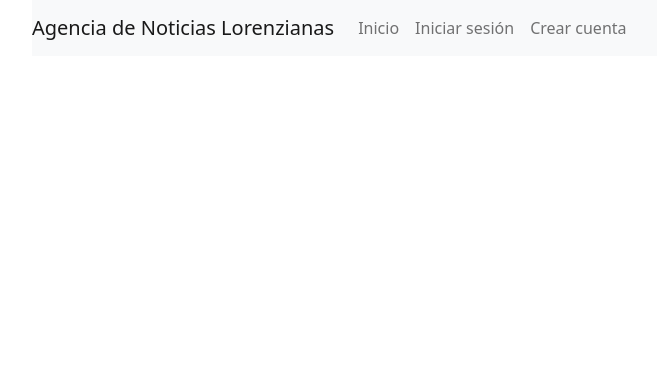
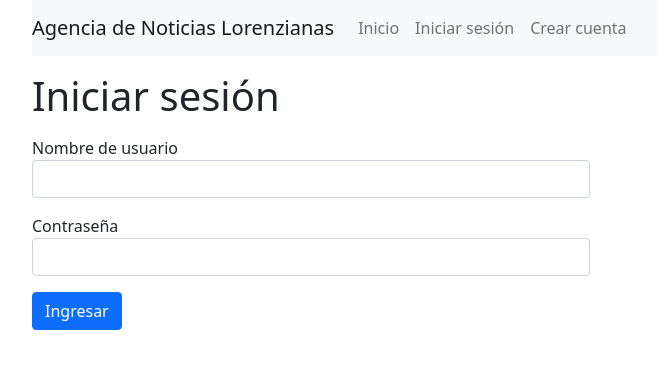
Before and after one commit to LorenzoRD2003/noticias-lorenzianas, a React (Create React App) app in the folder frontend/: page /login in a window 1280 px wide. Shown: the top 368 px of the page, without its empty margins (50-707 px from the left). Built offline with nearby package versions, Linux system fonts and the light colour scheme.

Commit message:
Designed login page

```diff
--- a/frontend/src/App.js
+++ b/frontend/src/App.js
@@ -8,6 +8,7 @@ import MainPage from "./components/MainPage";
 import NewsArticle from "./components/NewsArticle";
 import AuthorPage from "./components/AuthorPage";
 import RegisterForm from "./components/RegisterForm";
+import LoginForm from "./components/LoginForm";
 
 function App() {
     const [user, setUser] = useState(null);
@@ -24,7 +25,7 @@ function App() {
                     <Route path="/" element={<MainPage />} />
                     <Route path="/news/:newsId" element={<NewsArticle />} />
                     <Route path="/author/:authorId" element={<AuthorPage />} />
-                    <Route path="/login" />
+                    <Route path="/login" element={<LoginForm />}/>
                     <Route path="/register" element={<RegisterForm />} />
                 </Routes>
             </div>
--- a/frontend/src/components/AuthorPage.js
+++ b/frontend/src/components/AuthorPage.js
@@ -51,7 +51,7 @@ const AuthorPage = () => {
     useEffect(() => {
         const get = async () => {
             const author = (await AuthorService.get(authorId)).data;
-            if (author.status == "FAILED")
+            if (author.status === "FAILED")
                 throw new Error(author.data.error);
 
             setData(author.data);
--- /dev/null
+++ b/frontend/src/components/Form.js
@@ -0,0 +1,37 @@
+const FormInput = props => (
+    <div className="form-group my-3">
+        <label htmlFor={props.id}>
+            {props.text}
+        </label>
+        <input
+            id={props.id}
+            name={props.id}
+            type={props.type}
+            className="form-control"
+            onChange={props.onChange}
+        />
+    </div>
+);
+
+const FormButton = props => {
+    return (
+        <button
+            type="submit"
+            className="btn btn-primary"
+            disabled={props.disabled}
+        >
+            {props.text}
+        </button>
+    );
+};
+
+const FormErrors = props => {
+    const errors = props.errors.map((error, index) => <li key={index}>{error}</li>)
+    return (
+        <ul>
+            {errors}
+        </ul>
+    );
+};
+
+export { FormInput, FormButton, FormErrors };
--- /dev/null
+++ b/frontend/src/components/LoginForm.js
@@ -0,0 +1,46 @@
+import React, { useState } from "react";
+import { useNavigate } from "react-router-dom";
+import { FormInput, FormButton } from "./Form";
+
+const LoginForm = () => {
+    const [data, setData] = useState({
+        username: "",
+        password: ""
+    });
+    const [disabled, setDisabled] = useState(false);
+    const navigate = useNavigate();
+
+    const handleChange = event => {
+        setData({
+            ...data,
+            [event.target.name] : event.target.value
+        })
+    }
+
+    const onSubmit = event => {
+        event.preventDefault();
+        setDisabled(true);
+        console.log(data);
+    }
+
+    return (
+        <form className="col-lg-6 col-md-6 col-sm-12" onSubmit={onSubmit}>
+            <h1>Iniciar sesión</h1>
+            <FormInput
+                id="username"
+                text="Nombre de usuario"
+                type="text"
+                onChange={handleChange}
+            />
+            <FormInput
+                id="password"
+                text="Contraseña"
+                type="password"
+                onChange={handleChange}
+            />
+            <FormButton text="Ingresar" disabled={disabled}/>
+        </form>
+    );
+}
+
+export default LoginForm;
--- a/frontend/src/components/RegisterForm.js
+++ b/frontend/src/components/RegisterForm.js
@@ -2,42 +2,8 @@ import React, { useState } from "react";
 import { useNavigate } from "react-router-dom";
 import authorValidation from "../functions/authorValidation";
 import AuthorService from "../services/Author";
+import { FormInput, FormButton, FormErrors } from "./Form";
 
-const FormInput = props => (
-    <div className="form-group my-3">
-        <label htmlFor={props.id}>
-            {props.text}
-        </label>
-        <input
-            id={props.id}
-            name={props.id}
-            type={props.type}
-            className="form-control"
-            onChange={props.onChange}
-        />
-    </div>
-);
-
-const FormButton = props => {
-    return (
-        <button
-            type="submit"
-            className="btn btn-primary"
-            disabled={props.disabled}
-        >
-            {props.text}
-        </button>
-    );
-};
-
-const FormErrors = props => {
-    const errors = props.errors.map((error, index) => <li key={index}>{error}</li>)
-    return (
-        <ul>
-            {errors}
-        </ul>
-    );
-};
 
 const RegisterForm = () => {
     const [data, setData] = useState({
@@ -72,7 +38,7 @@ const RegisterForm = () => {
         try {
             const newAuthor = (await AuthorService.create({ email, username, password })).data;
 
-            if (newAuthor.status == "FAILED")
+            if (newAuthor.status === "FAILED")
                 throw new Error(newAuthor.data.error);
 
             navigate(`/author/${newAuthor.data._id}`);
```
